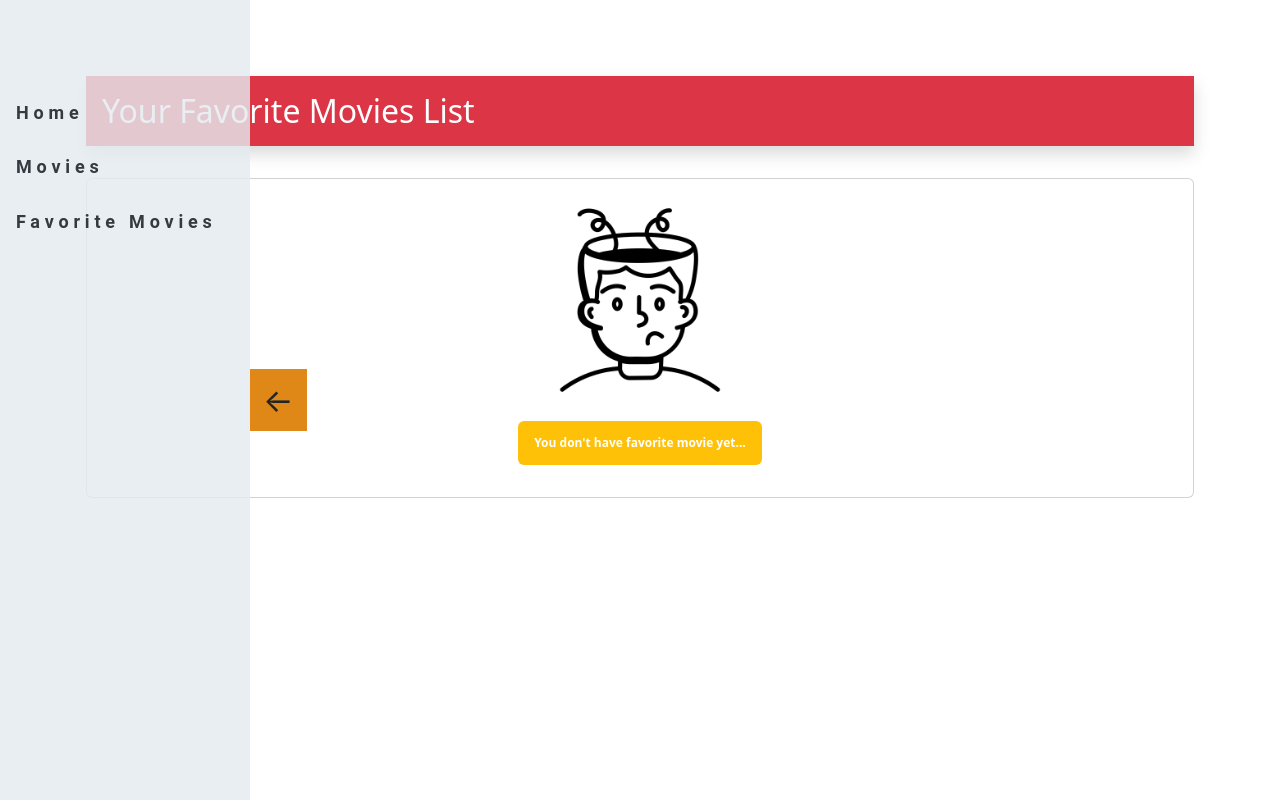
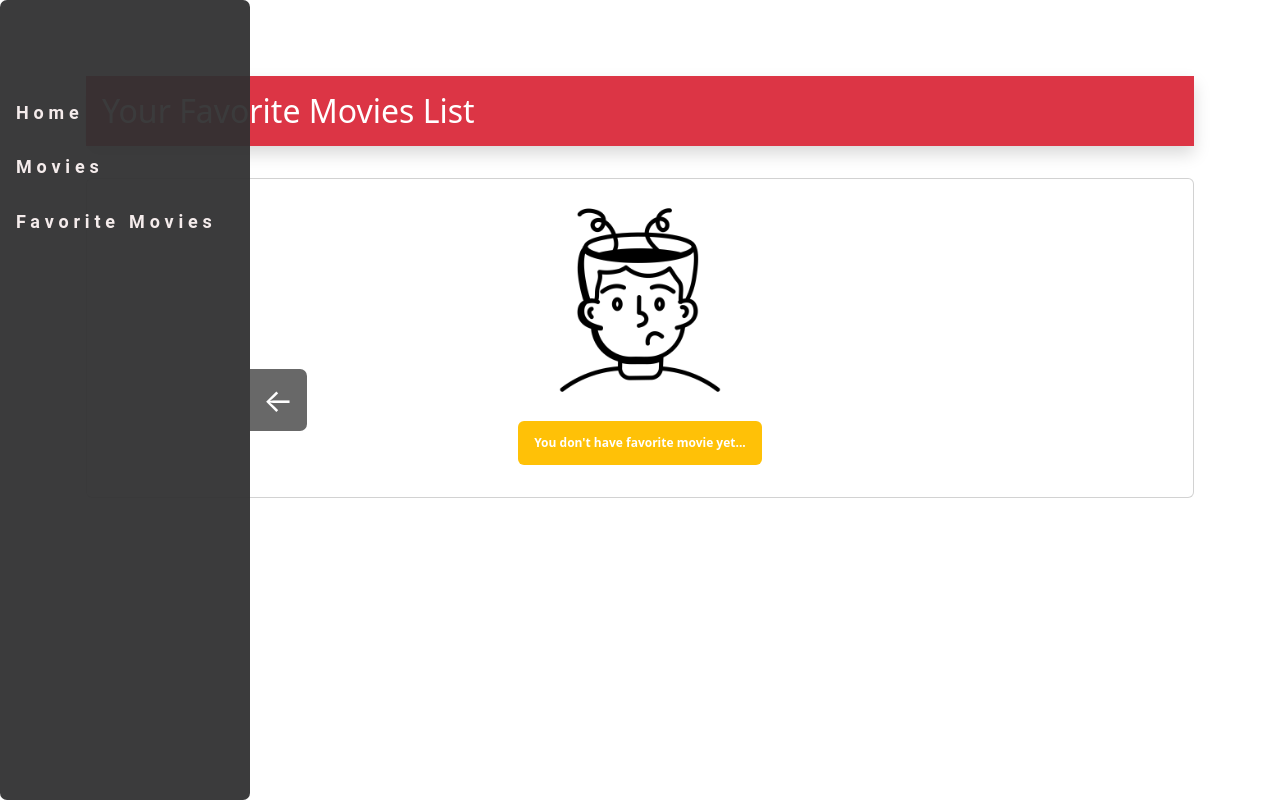
Before and after one commit to mertugrulfrontenddev/react-movie-library, a React (Create React App) app: page /favorite in a window 1280 px wide. Built offline with nearby package versions, Linux system fonts and the light colour scheme.

Commit message:
added-search-movie

```diff
--- a/src/App.css
+++ b/src/App.css
@@ -6,10 +6,11 @@
   left: -250px; /* Başlangıçta gizli */
   width: 250px;
   height: 100vh;
-  background-color: #e5eaf0d0;
+  background-color: #303031f1;
   transition: left 0.3s ease;
   z-index: 1000;
   padding-top: 80px;
+  border-radius: 7px;
 }
 
 .sidebar.open {
@@ -22,7 +23,7 @@
 
 .sidebar .nav-link {
   padding-top: 1.2rem;
-  color: #343a40 !important;
+  color: #f5ecec !important;
   font-family: "Roboto", sans-serif;
   font-weight: bold;
   font-size: large;
@@ -36,13 +37,15 @@
   top: 50%;
   left: 0;
   transform: translateY(-50%);
-  background-color: rgb(223, 136, 23);
+  background-color: rgba(48, 48, 48, 0.726);
+
   color: white;
   border: none;
   transition: left 0.3s ease;
   cursor: pointer;
   z-index: 1050;
   transition: all 300ms;
+  border-radius: 0 7px 7px 0;
 }
 
 .sidebar-arrow.open {
@@ -50,11 +53,12 @@
 }
 
 .sidebar-arrow:hover {
-  background-color: #444;
+  background-color: #4e4e4ede;
 }
 
 .sidebar-arrow .sidebar-arrow-icon {
   font-size: 2em;
+  color: white;
 }
 
 .menu-content-desktop > ul > li > a.nav-link:hover {
--- a/src/components/FavoriteMovies.jsx
+++ b/src/components/FavoriteMovies.jsx
@@ -7,7 +7,7 @@ const FavoriteMovies = () => {
 
   return (
     <div className="container d-flex flex-row flex-wrap align-items-center justfiy-content-between mt-4">
-      <h2 className="shadow p-3 mt-5 text-white bg-danger w-100 d-block ">
+      <h2 className="shadow p-3 mt-5 text-white bg-danger w-100 d-block  ">
         Your Favorite Movies List
       </h2>
       <div className="row flex-grow-1  mt-4 ">
--- a/src/components/MovieItem.jsx
+++ b/src/components/MovieItem.jsx
@@ -14,9 +14,9 @@ const MovieItem = () => {
   }
 
   function findSearched(value) {
-    let filteredMovies = movieItems.filter((movie) =>
-      movie.title.toLowerCase().includes(value.toLowerCase())
-    );
+    let regex = new RegExp(value, "i");
+
+    let filteredMovies = movieItems.filter((movie) => regex.test(movie.title));
 
     setFiltered(filteredMovies);
   }
@@ -34,7 +34,7 @@ const MovieItem = () => {
             id="inputFind"
             className="form-control w-75"
             placeholder="type movie..."
-            value={searched || ""}
+            value={searched}
             onChange={(event) => handleSearched(event)}
           ></input>
         </div>
@@ -43,8 +43,8 @@ const MovieItem = () => {
       <div className="row Gap-2 mt-4 flex-grow-1">
         {filtered.length > 0 ? (
           filtered.map((movie) => (
-            <div className="col-md-4 ">
-              <div className="card mb-4 shadow" key={movie.id}>
+            <div className="col-md-4" key={movie.id}>
+              <div className="card mb-4 shadow">
                 <div className="card-body d-flex flex-column justify-content-center align-items-center shadow-sm">
                   <FavoriteIcon
                     movieId={movie.id}
@@ -71,7 +71,7 @@ const MovieItem = () => {
           ))
         ) : movieItems && movieItems.length > 0 ? (
           movieItems.map((movie) => (
-            <div className="col-md-4 ">
+            <div className="col-md-4" key={movie.id}>
               <div className="card mb-4 shadow" key={movie.id}>
                 <div className="card-body d-flex flex-column justify-content-center align-items-center shadow-sm">
                   <FavoriteIcon
--- a/src/components/Movies.jsx
+++ b/src/components/Movies.jsx
@@ -3,6 +3,7 @@ import { CinemaApiContext } from "../context/CinemaContext";
 import MovieItem from "./MovieItem";
 
 const Movies = () => {
+  let { movieItems } = useContext(CinemaApiContext);
   return (
     <div className="container">
       <MovieItem />
--- a/src/components/NavbarCinema.jsx
+++ b/src/components/NavbarCinema.jsx
@@ -5,7 +5,7 @@ const NavbarCinema = () => {
   const [isMenuOpen, setIsMenuOpen] = useState(false); // Üst menü durumu
 
   const menuRef = useRef(null); // Üst menü referansı
-
+  const SideMenuRef = useRef(null); //yan menu referans
   // Menü dışında tıklamayı algılayan fonksiyon
 
   const toggleSidebar = () => {
@@ -20,11 +20,16 @@ const NavbarCinema = () => {
     if (menuRef.current && !menuRef.current.contains(event.target)) {
       setIsMenuOpen(false); // Menü kapansın
     }
+
+    if (SideMenuRef.current && !SideMenuRef.current.contains(event.target)) {
+      setIsSidebarOpen(false); // Menü kapansın
+    }
   };
 
   // DOM'a tıklama olayını ekle
   useEffect(() => {
     document.addEventListener("mousedown", handleOutsideClick); // Mouse tıklamalarını dinle
+
     return () => {
       document.removeEventListener("mousedown", handleOutsideClick); // Unmount sırasında temizle
     };
@@ -35,7 +40,10 @@ const NavbarCinema = () => {
   return (
     <>
       {/* Masaüstü: Yan Menü */}
-      <div className={`sidebar ${isSidebarOpen ? "open" : "close"}`}>
+      <div
+        className={`sidebar ${isSidebarOpen ? "open" : "close"}`}
+        ref={SideMenuRef}
+      >
         <div
           className={`sidebar-arrow ${isSidebarOpen ? "open" : ""}`}
           onClick={toggleSidebar}
```
